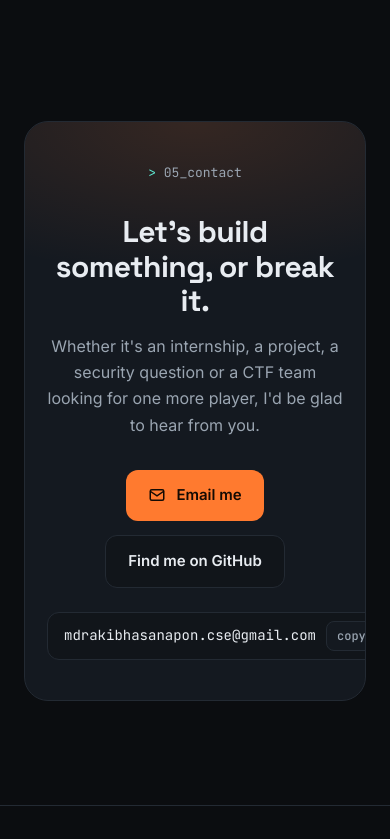
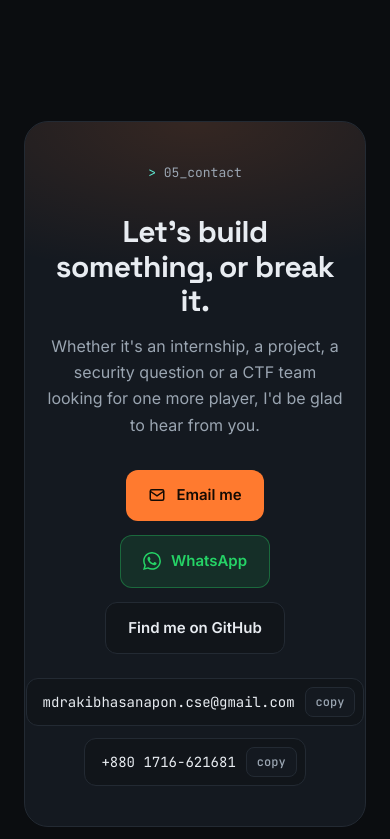
Before and after one commit to mdrakibhasanapon/portfolio, a plain HTML site: page index.html in a window 390 px wide. Shown: the part 7500-8339 px from the top of the page. Drawn offline with Linux system fonts and the light colour scheme.

Commit message:
Add WhatsApp contact button and phone number with copy option

```diff
--- a/index.html
+++ b/index.html
@@ -89,6 +89,10 @@
   .btn-primary:hover{background:#ff8d4d}
   .btn-ghost{border:1px solid var(--line);background:var(--bg-2)}
   .btn-ghost:hover{border-color:var(--hover)}
+  .btn-whatsapp{border:1px solid rgba(37,211,102,.35);background:rgba(37,211,102,.12);color:#25d366}
+  .btn-whatsapp:hover{background:#25d366;color:#0b0d10;border-color:#25d366}
+  [data-theme="light"] .btn-whatsapp{background:rgba(37,211,102,.12);color:#0e8838;border-color:rgba(37,211,102,.4)}
+  [data-theme="light"] .btn-whatsapp:hover{background:#25d366;color:#ffffff}
   .btn svg{width:18px;height:18px}
 
   .portrait{position:relative;isolation:isolate;justify-self:center;width:min(320px,100%);margin:10px 0 36px}
@@ -416,9 +420,15 @@
         <a class="btn btn-primary" href="mailto:mdrakibhasanapon.cse@gmail.com">
           <svg viewBox="0 0 24 24" fill="none" stroke="currentColor" stroke-width="2"><rect x="3" y="5" width="18" height="14" rx="2"/><path d="m3 7 9 6 9-6"/></svg>
           Email me</a>
+        <a class="btn btn-whatsapp" href="https://wa.me/8801716621681" target="_blank" rel="noopener">
+          <svg viewBox="0 0 24 24" width="18" height="18" fill="currentColor"><path d="M17.472 14.382c-.297-.149-1.758-.867-2.03-.967-.273-.099-.471-.148-.67.15-.197.297-.767.966-.94 1.164-.173.199-.347.223-.644.075-.297-.15-1.255-.463-2.39-1.475-.883-.788-1.48-1.761-1.653-2.059-.173-.297-.018-.458.13-.606.134-.133.298-.347.446-.52.149-.174.198-.298.298-.497.099-.198.05-.371-.025-.52-.075-.149-.669-1.612-.916-2.207-.242-.579-.487-.5-.669-.51-.173-.008-.371-.01-.57-.01-.198 0-.52.074-.792.372-.272.297-1.04 1.016-1.04 2.479 0 1.462 1.065 2.875 1.213 3.074.149.198 2.096 3.2 5.077 4.487.709.306 1.262.489 1.694.625.712.227 1.36.195 1.871.118.571-.085 1.758-.719 2.006-1.413.248-.694.248-1.289.173-1.413-.074-.124-.272-.198-.57-.347m-5.421 7.403h-.004a9.87 9.87 0 01-5.031-1.378l-.361-.214-3.741.982.998-3.648-.235-.374a9.86 9.86 0 01-1.51-5.26c.001-5.45 4.436-9.884 9.888-9.884 2.64 0 5.122 1.03 6.988 2.898a9.825 9.825 0 012.893 6.994c-.003 5.45-4.437 9.885-9.888 9.885m8.413-18.297A11.815 11.815 0 0012.05 0C5.495 0 .16 5.335.157 11.892c0 2.096.547 4.142 1.588 5.945L.05 24l6.305-1.654a11.882 11.882 0 005.683 1.448h.005c6.554 0 11.89-5.335 11.893-11.893a11.821 11.821 0 00-3.48-8.413z"/></svg>
+          WhatsApp</a>
         <a class="btn btn-ghost" href="https://github.com/mdrakibhasanapon" target="_blank" rel="noopener">Find me on GitHub</a>
       </div>
-      <div class="mail-row"><span class="mono">mdrakibhasanapon.cse@gmail.com</span><button class="copy-btn" id="copyBtn">copy</button></div>
+      <div style="display:flex;flex-wrap:wrap;gap:12px;justify-content:center;margin-top:24px">
+        <div class="mail-row" style="margin-top:0"><span class="mono">mdrakibhasanapon.cse@gmail.com</span><button class="copy-btn" id="copyBtn">copy</button></div>
+        <div class="mail-row" style="margin-top:0"><span class="mono">+880 1716-621681</span><button class="copy-btn" id="copyPhoneBtn">copy</button></div>
+      </div>
     </div>
   </div>
 </section>
@@ -544,13 +554,20 @@
     const r=document.documentElement,n=r.dataset.theme==='light'?'dark':'light';
     r.dataset.theme=n;try{localStorage.setItem('theme',n)}catch(e){}
   };
-  // copy email
+  // copy buttons
   document.getElementById('copyBtn').onclick=async e=>{
     const b=e.currentTarget;
     try{await navigator.clipboard.writeText('mdrakibhasanapon.cse@gmail.com');b.textContent='copied ✓'}
     catch(err){b.textContent='select & copy'}
     setTimeout(()=>b.textContent='copy',1800);
   };
+  const cpPhone=document.getElementById('copyPhoneBtn');
+  if(cpPhone)cpPhone.onclick=async e=>{
+    const b=e.currentTarget;
+    try{await navigator.clipboard.writeText('+8801716621681');b.textContent='copied ✓'}
+    catch(err){b.textContent='select & copy'}
+    setTimeout(()=>b.textContent='copy',1800);
+  };
 </script>
 </body>
 </html>
```
